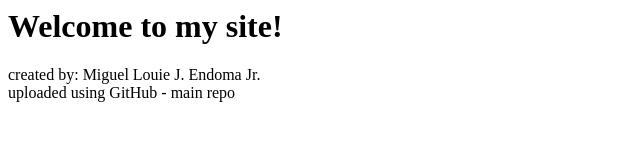
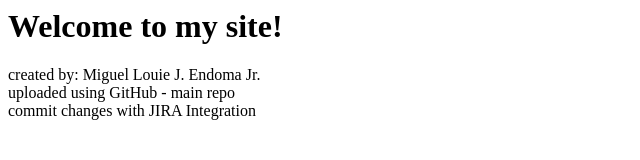
Before and after one commit to mendoma27/MLE-Repo, a plain HTML site: page index.html in a window 1280 px wide. Shown: the whole page, without its empty margins (0-640 px from the left). Drawn offline with Linux system fonts and the light colour scheme.

Commit message:
MLE-8 commits with JIRA integration

```diff
--- a/index.html
+++ b/index.html
@@ -4,7 +4,8 @@
     <body>
         <h1>Welcome to my site!</h1>
         created by: Miguel Louie J. Endoma Jr.<br>
-        uploaded using GitHub - main repo
+        uploaded using GitHub - main repo <br>
+        commit changes with JIRA Integration
     </body>
 
 </html>
```
Also changed, not shown: .github/index.html (deleted), .github/workflows/index.html (deleted).
